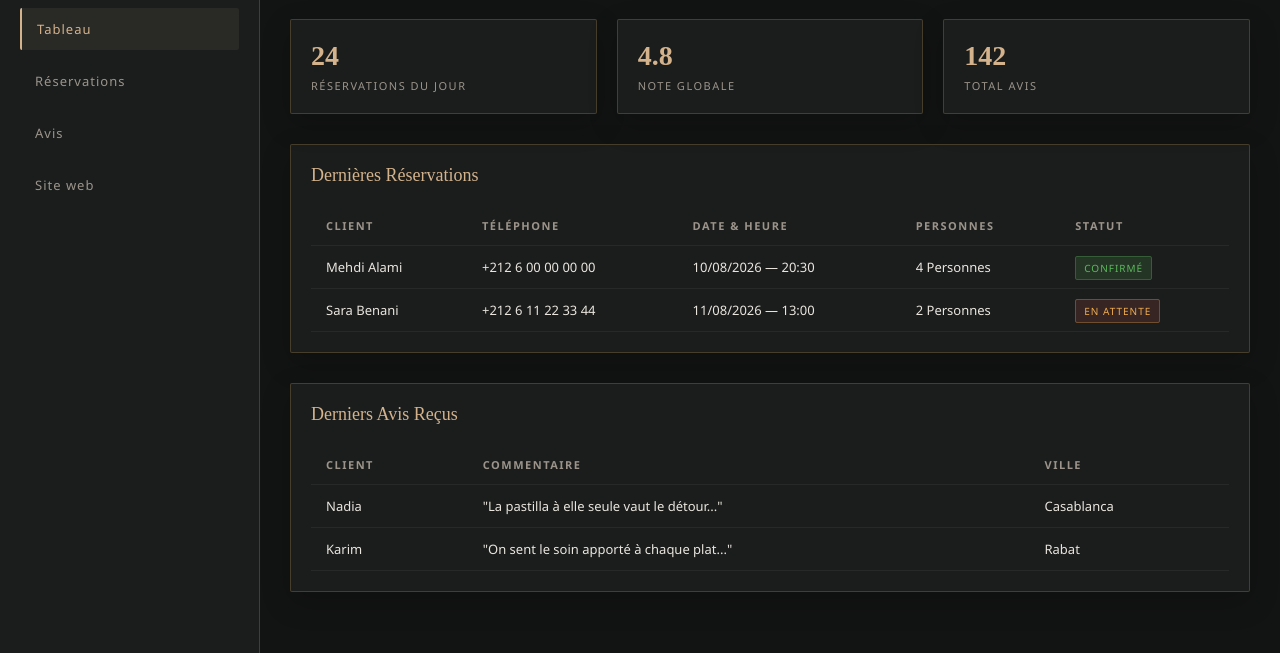
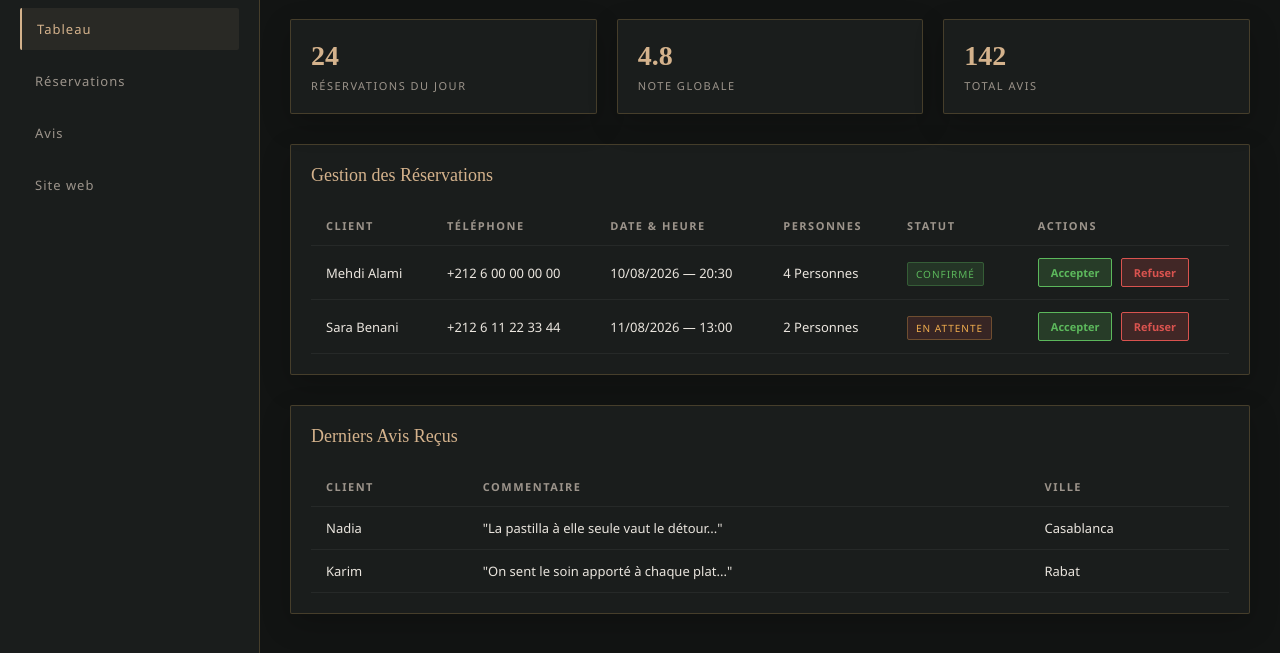
Before and after one commit to saltadoryt-tech/rayan, a website: page admin.html in a window 1280 px wide. Shown: the part 89-742 px from the top of the page. Drawn offline with Linux system fonts and the light colour scheme.

Commit message:
Update admin.html

```diff
--- a/admin.html
+++ b/admin.html
@@ -142,7 +142,7 @@
             letter-spacing: 1.5px;
         }
 
-        /* Tables Container for Mobile Scrolling */
+        /* Tables Container */
         section.table-section {
             background: var(--bg-card);
             border: 1px solid var(--border-gold);
@@ -171,7 +171,7 @@
             border-collapse: collapse;
             text-align: left;
             font-size: 13px;
-            min-width: 500px;
+            min-width: 600px;
         }
 
         th, td {
@@ -203,7 +203,33 @@
         .badge.pending { background: rgba(217, 83, 79, 0.15); color: #f0ad4e; border: 1px solid rgba(240, 173, 78, 0.3); }
         .badge.confirmed { background: rgba(92, 184, 92, 0.15); color: var(--success); border: 1px solid rgba(92, 184, 92, 0.3); }
 
-        /* Mobile Responsive Breakpoint */
+        .btn-action {
+            padding: 6px 12px;
+            cursor: pointer;
+            border-radius: 2px;
+            font-size: 11px;
+            font-weight: 600;
+            transition: opacity 0.3s;
+        }
+
+        .btn-action:hover {
+            opacity: 0.8;
+        }
+
+        .btn-accept {
+            background: rgba(92, 184, 92, 0.2);
+            color: #5cb85c;
+            border: 1px solid #5cb85c;
+            margin-right: 5px;
+        }
+
+        .btn-reject {
+            background: rgba(217, 83, 79, 0.2);
+            color: #d9534f;
+            border: 1px solid #d9534f;
+        }
+
+        /* Mobile Responsive */
         @media (max-width: 768px) {
             body {
                 flex-direction: column;
@@ -279,7 +305,7 @@
 
         <!-- Reservations Table -->
         <section class="table-section" id="reservations">
-            <h2>Dernières Réservations</h2>
+            <h2>Gestion des Réservations</h2>
             <div class="table-responsive">
                 <table>
                     <thead>
@@ -289,6 +315,7 @@
                             <th>Date & Heure</th>
                             <th>Personnes</th>
                             <th>Statut</th>
+                            <th>Actions</th>
                         </tr>
                     </thead>
                     <tbody>
@@ -297,14 +324,22 @@
                             <td>+212 6 00 00 00 00</td>
                             <td>10/08/2026 — 20:30</td>
                             <td>4 Personnes</td>
-                            <td><span class="badge confirmed">Confirmé</span></td>
+                            <td><span class="badge confirmed" id="status-1">Confirmé</span></td>
+                            <td>
+                                <button class="btn-action btn-accept" onclick="updateStatus(1, 'confirmed')">Accepter</button>
+                                <button class="btn-action btn-reject" onclick="updateStatus(1, 'rejected')">Refuser</button>
+                            </td>
                         </tr>
                         <tr>
                             <td>Sara Benani</td>
                             <td>+212 6 11 22 33 44</td>
                             <td>11/08/2026 — 13:00</td>
                             <td>2 Personnes</td>
-                            <td><span class="badge pending">En attente</span></td>
+                            <td><span class="badge pending" id="status-2">En attente</span></td>
+                            <td>
+                                <button class="btn-action btn-accept" onclick="updateStatus(2, 'confirmed')">Accepter</button>
+                                <button class="btn-action btn-reject" onclick="updateStatus(2, 'rejected')">Refuser</button>
+                            </td>
                         </tr>
                     </tbody>
                 </table>
@@ -340,5 +375,22 @@
         </section>
     </main>
 
+    <!-- Scripting for Actions -->
+    <script>
+        function updateStatus(id, action) {
+            const badge = document.getElementById('status-' + id);
+            if (action === 'confirmed') {
+                badge.className = 'badge confirmed';
+                badge.textContent = 'Confirmé';
+                alert('Réservation acceptée avec succès !');
+            } else if (action === 'rejected') {
+                badge.className = 'badge pending';
+                badge.style.background = 'rgba(217, 83, 79, 0.15)';
+                badge.style.color = '#d9534f';
+                badge.textContent = 'Refusé';
+                alert('Réservation refusée.');
+            }
+        }
+    </script>
 </body>
 </html>
```
